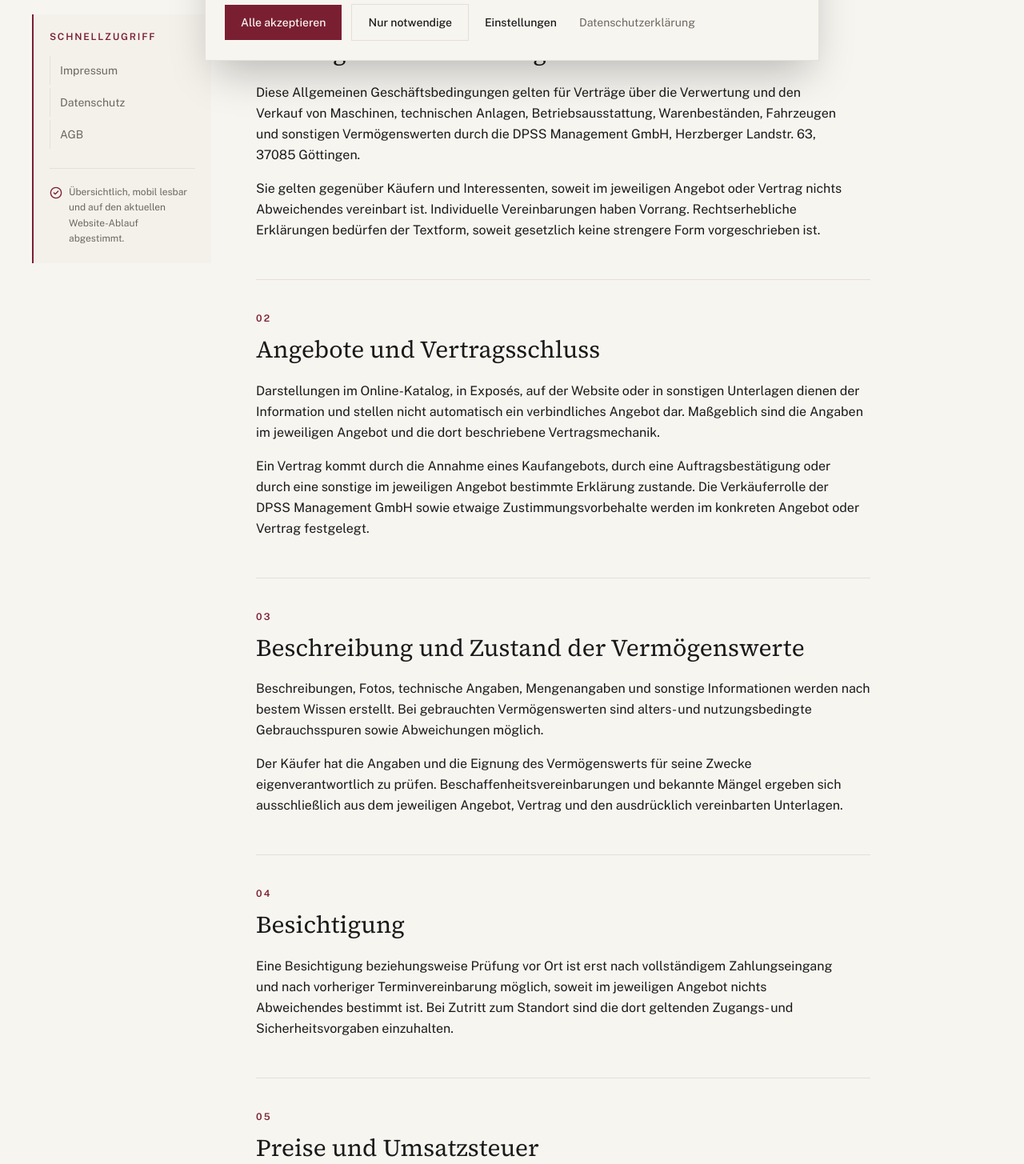
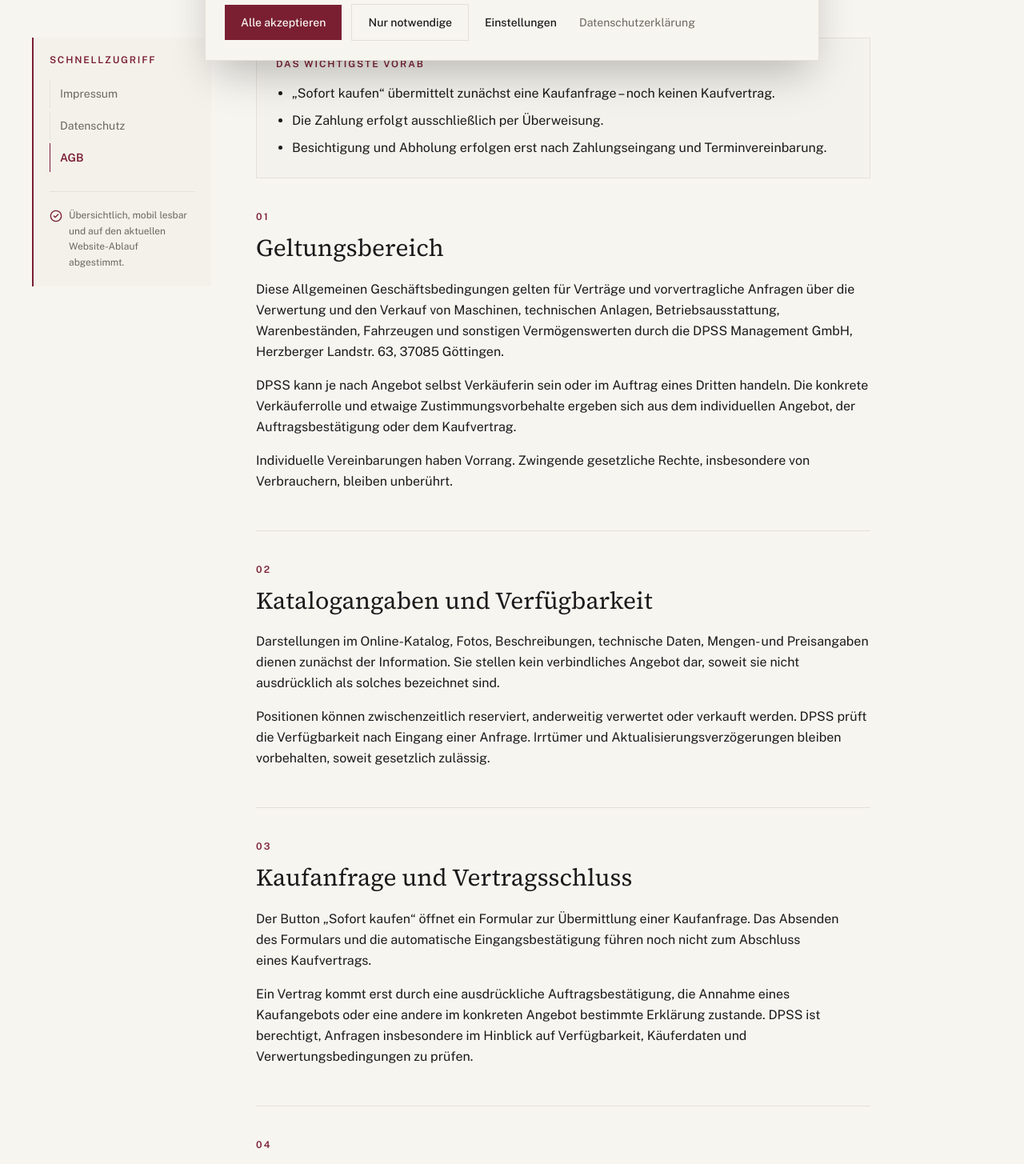
Before and after one commit to mueller433/kanzlei-website, a Next.js app: page /agb in a window 1280 px wide. Shown: the part 700-2155 px from the top of the page at 80% size. Built offline with nearby package versions, Linux system fonts and the light colour scheme.

Commit message:
Revise purchase terms and legal presentation

```diff
--- a/app/(frontend)/agb/page.tsx
+++ b/app/(frontend)/agb/page.tsx
@@ -1,127 +1,140 @@
+import Link from 'next/link'
+
 import { LegalPageLayout, LegalSection, LegalSections } from '@/components/legal-page-layout'
-
 
 export const metadata = {
   title: 'AGB | DPSS Management GmbH',
   description:
-    'Allgemeine Geschäftsbedingungen der DPSS Management GmbH für die Verwertung und den Verkauf von Vermögenswerten.',
+    'Allgemeine Geschäftsbedingungen der DPSS Management GmbH für Kaufanfragen und die Verwertung von Vermögenswerten.',
 }
 
 const sections = [
   {
-    title: '§ 1 Geltungsbereich und Allgemeines',
+    title: 'Geltungsbereich',
     paragraphs: [
-      'Diese Allgemeinen Geschäftsbedingungen gelten für Verträge über die Verwertung und den Verkauf von Maschinen, technischen Anlagen, Betriebsausstattung, Warenbeständen, Fahrzeugen und sonstigen Vermögenswerten durch die DPSS Management GmbH, Herzberger Landstr. 63, 37085 Göttingen.',
-      'Sie gelten gegenüber Käufern und Interessenten, soweit im jeweiligen Angebot oder Vertrag nichts Abweichendes vereinbart ist. Individuelle Vereinbarungen haben Vorrang. Rechtserhebliche Erklärungen bedürfen der Textform, soweit gesetzlich keine strengere Form vorgeschrieben ist.',
+      'Diese Allgemeinen Geschäftsbedingungen gelten für Verträge und vorvertragliche Anfragen über die Verwertung und den Verkauf von Maschinen, technischen Anlagen, Betriebsausstattung, Warenbeständen, Fahrzeugen und sonstigen Vermögenswerten durch die DPSS Management GmbH, Herzberger Landstr. 63, 37085 Göttingen.',
+      'DPSS kann je nach Angebot selbst Verkäuferin sein oder im Auftrag eines Dritten handeln. Die konkrete Verkäuferrolle und etwaige Zustimmungsvorbehalte ergeben sich aus dem individuellen Angebot, der Auftragsbestätigung oder dem Kaufvertrag.',
+      'Individuelle Vereinbarungen haben Vorrang. Zwingende gesetzliche Rechte, insbesondere von Verbrauchern, bleiben unberührt.',
     ],
   },
   {
-    title: '§ 2 Angebote und Vertragsschluss',
+    title: 'Katalogangaben und Verfügbarkeit',
     paragraphs: [
-      'Darstellungen im Online-Katalog, in Exposés, auf der Website oder in sonstigen Unterlagen dienen der Information und stellen nicht automatisch ein verbindliches Angebot dar. Maßgeblich sind die Angaben im jeweiligen Angebot und die dort beschriebene Vertragsmechanik.',
-      'Ein Vertrag kommt durch die Annahme eines Kaufangebots, durch eine Auftragsbestätigung oder durch eine sonstige im jeweiligen Angebot bestimmte Erklärung zustande. Die Verkäuferrolle der DPSS Management GmbH sowie etwaige Zustimmungsvorbehalte werden im konkreten Angebot oder Vertrag festgelegt.',
+      'Darstellungen im Online-Katalog, Fotos, Beschreibungen, technische Daten, Mengen- und Preisangaben dienen zunächst der Information. Sie stellen kein verbindliches Angebot dar, soweit sie nicht ausdrücklich als solches bezeichnet sind.',
+      'Positionen können zwischenzeitlich reserviert, anderweitig verwertet oder verkauft werden. DPSS prüft die Verfügbarkeit nach Eingang einer Anfrage. Irrtümer und Aktualisierungsverzögerungen bleiben vorbehalten, soweit gesetzlich zulässig.',
     ],
   },
   {
-    title: '§ 3 Beschreibung und Zustand der Vermögenswerte',
+    title: 'Kaufanfrage und Vertragsschluss',
     paragraphs: [
-      'Beschreibungen, Fotos, technische Angaben, Mengenangaben und sonstige Informationen werden nach bestem Wissen erstellt. Bei gebrauchten Vermögenswerten sind alters- und nutzungsbedingte Gebrauchsspuren sowie Abweichungen möglich.',
-      'Der Käufer hat die Angaben und die Eignung des Vermögenswerts für seine Zwecke eigenverantwortlich zu prüfen. Beschaffenheitsvereinbarungen und bekannte Mängel ergeben sich ausschließlich aus dem jeweiligen Angebot, Vertrag und den ausdrücklich vereinbarten Unterlagen.',
+      'Der Button „Sofort kaufen“ öffnet ein Formular zur Übermittlung einer Kaufanfrage. Das Absenden des Formulars und die automatische Eingangsbestätigung führen noch nicht zum Abschluss eines Kaufvertrags.',
+      'Ein Vertrag kommt erst durch eine ausdrückliche Auftragsbestätigung, die Annahme eines Kaufangebots oder eine andere im konkreten Angebot bestimmte Erklärung zustande. DPSS ist berechtigt, Anfragen insbesondere im Hinblick auf Verfügbarkeit, Käuferdaten und Verwertungsbedingungen zu prüfen.',
     ],
   },
   {
-    title: '§ 4 Besichtigung',
+    title: 'Identifikation und Nachweise',
     paragraphs: [
-      'Eine Besichtigung beziehungsweise Prüfung vor Ort ist erst nach vollständigem Zahlungseingang und nach vorheriger Terminvereinbarung möglich, soweit im jeweiligen Angebot nichts Abweichendes bestimmt ist. Bei Zutritt zum Standort sind die dort geltenden Zugangs- und Sicherheitsvorgaben einzuhalten.',
-    ],
-  },
-  {
-    title: '§ 5 Preise und Umsatzsteuer',
-    paragraphs: [
-      'Der im jeweiligen Angebot ausgewiesene Preis kann neben dem Kaufpreis weitere Kosten, eine Provision oder ein Aufgeld enthalten. Die jeweils anfallenden Beträge und die umsatzsteuerliche Behandlung werden im konkreten Angebot angegeben.',
-      'Je nach Vermögenswert und gesetzlicher Voraussetzung kann die Umsatzsteuer gesondert ausgewiesen werden oder eine andere steuerliche Behandlung Anwendung finden. Maßgeblich sind die Angaben im jeweiligen Angebot und in der Rechnung.',
-    ],
-  },
-  {
-    title: '§ 6 Zahlungsbedingungen',
-    paragraphs: [
-      'Die Zahlung ist innerhalb der im Angebot oder Vertrag bestimmten Frist und auf das dort angegebene Konto zu leisten. Soweit nichts anderes vereinbart ist, erfolgt die Übergabe erst nach vollständigem Zahlungseingang.',
-      'Bei verspäteter Zahlung gelten die gesetzlichen Folgen. Weitergehende Rechte der jeweils berechtigten Vertragspartei bleiben unberührt.',
-    ],
-  },
-  {
-    title: '§ 7 Übergabe und Abholung',
-    paragraphs: [
-      'Übergabe und Abholung erfolgen am im Angebot bezeichneten Standort und innerhalb des vereinbarten Zeitraums. Der Käufer trägt die Kosten und organisiert den Transport, die Demontage und die Verladung, soweit im Einzelfall nichts anderes vereinbart ist.',
-      'Erforderliche Genehmigungen, Hilfsmittel und Versicherungen für Transport und Abholung sind vom Käufer zu beschaffen. Der Gefahrübergang richtet sich nach den gesetzlichen Vorschriften und den Vereinbarungen im konkreten Vertrag.',
-    ],
-  },
-  {
-    title: '§ 8 Eigentumsvorbehalt',
-    paragraphs: [
-      'Das Eigentum am verkauften Vermögenswert geht erst mit vollständiger Zahlung des Kaufpreises und aller vereinbarten Nebenforderungen auf den Käufer über, soweit ein Eigentumsvorbehalt wirksam vereinbart wurde.',
-      'Bis zum Eigentumsübergang darf der Käufer den Vermögenswert nicht ohne Zustimmung verpfänden, sicherungsübereignen oder anderweitig darüber verfügen.',
-    ],
-  },
-  {
-    title: '§ 9 Gewährleistung und Sachmängelhaftung',
-    paragraphs: [
-      'Die Rechte des Käufers bei Sach- und Rechtsmängeln richten sich nach den gesetzlichen Vorschriften sowie den ausdrücklich vereinbarten Beschaffenheitsangaben. Bei gebrauchten Vermögenswerten sind Alter, Nutzung und Zustand bei der Bewertung zu berücksichtigen.',
-      'Abweichende Vereinbarungen zur Sachmängelhaftung gelten nur, soweit sie gegenüber der jeweiligen Käufergruppe gesetzlich zulässig sind. Zwingende Rechte von Verbrauchern bleiben unberührt.',
-    ],
-  },
-  {
-    title: '§ 10 Haftung',
-    paragraphs: [
-      'Die DPSS Management GmbH haftet nach den gesetzlichen Vorschriften für Schäden aus Vorsatz und grober Fahrlässigkeit sowie für Schäden aus der Verletzung des Lebens, des Körpers oder der Gesundheit.',
-      'Bei leicht fahrlässiger Verletzung wesentlicher Vertragspflichten ist die Haftung auf den vorhersehbaren, typischerweise eintretenden Schaden begrenzt. Zwingende gesetzliche Haftung bleibt unberührt.',
-    ],
-  },
-  {
-    title: '§ 11 Rücktritt, Nichtabnahme und Zahlungsverzug',
-    paragraphs: [
-      'Bei Zahlungsverzug, Nichtabnahme oder sonstiger erheblicher Pflichtverletzung stehen der jeweils berechtigten Vertragspartei die gesetzlichen Rechte zu. Dazu können insbesondere Rücktritt, Schadensersatz und die anderweitige Verwertung des Vermögenswerts gehören.',
-      'Weitergehende Folgen und eine etwaige Anrechnung bereits geleisteter Zahlungen richten sich nach den gesetzlichen Vorschriften und dem konkreten Vertrag.',
-    ],
-  },
-  {
-    title: '§ 12 Online-Verkäufe und Online-Versteigerungen',
-    paragraphs: [
-      'Für Online-Verkäufe gelten die Angaben und die Vertragsmechanik des jeweiligen Angebots. Eine Darstellung auf der Website begründet keine Verpflichtung zur Durchführung eines Verkaufs.',
-      'Sofern künftig Online-Versteigerungen angeboten werden, werden Gebotsabgabe, Bindungswirkung, Auktionsende, Mindestpreis, Zuschlag und der Umgang mit technischen Störungen in den jeweiligen Teilnahmebedingungen geregelt. Die Website bietet derzeit keine eigenständige Online-Auktionsfunktion.',
-    ],
-  },
-  {
-    title: '§ 13 Technische Verfügbarkeit',
-    paragraphs: [
-      'Die Website wird mit angemessener Sorgfalt betrieben. Vorübergehende Einschränkungen durch Wartung, technische Störungen, höhere Gewalt oder Störungen der Internetübertragung bleiben möglich. Gesetzliche Ansprüche bleiben unberührt.',
-    ],
-  },
-  {
-    title: '§ 14 Datenschutz',
-    paragraphs: [
-      'Informationen zur Verarbeitung personenbezogener Daten finden sich in der Datenschutzerklärung der DPSS Management GmbH.',
+      'Zur Prüfung einer Kaufanfrage kann DPSS erforderliche Identitäts- und bei gewerblichen Käufern Unternehmensnachweise verlangen. Die Angaben müssen vollständig, richtig und aktuell sein.',
+      'Nicht erforderliche Angaben auf Nachweisen sollen – soweit rechtlich und für die Prüfung möglich – geschwärzt werden. Einzelheiten zur Datenverarbeitung ergeben sich aus der Datenschutzerklärung.',
     ],
     link: { href: '/datenschutz', label: 'Zur Datenschutzerklärung' },
   },
   {
-    title: '§ 15 Verbraucherstreitbeilegung',
+    title: 'Beschreibung und Zustand',
     paragraphs: [
-      'Informationen zur Teilnahme an Verfahren der Verbraucherschlichtung werden im jeweiligen Angebot oder an anderer geeigneter Stelle bereitgestellt. Die gesetzlichen Informationspflichten bleiben unberührt.',
+      'Beschreibungen, Fotos und technische Angaben werden nach bestem Wissen erstellt. Bei gebrauchten Vermögenswerten sind alters-, gebrauchs- und standortbedingte Spuren sowie Abweichungen möglich.',
+      'Maßgeblich für eine vereinbarte Beschaffenheit sind ausschließlich die ausdrücklichen Angaben im individuellen Angebot oder Vertrag. Der Käufer ist dafür verantwortlich, die Eignung des Vermögenswerts für seinen vorgesehenen Zweck zu prüfen.',
     ],
   },
   {
-    title: '§ 16 Rechtswahl und Gerichtsstand',
+    title: 'Preise, Umsatzsteuer und Nebenkosten',
     paragraphs: [
-      'Es gilt deutsches Recht. Gegenüber Verbrauchern gilt diese Rechtswahl nur, soweit dadurch nicht der Schutz zwingender Bestimmungen des Staates eingeschränkt wird, in dem der Verbraucher seinen gewöhnlichen Aufenthalt hat.',
-      'Für Unternehmer ist Gerichtsstand, soweit gesetzlich zulässig, der Sitz der DPSS Management GmbH. Im Übrigen gelten die gesetzlichen Gerichtsstände.',
+      'Maßgeblich ist der im jeweiligen Angebot oder Vertrag ausgewiesene Preis. Ob Umsatzsteuer enthalten ist oder gesondert ausgewiesen wird, ergibt sich aus der konkreten Preisangabe und der Rechnung.',
+      'Provisionen, Aufgelder, Demontage-, Verlade-, Transport- oder sonstige Nebenkosten fallen nur an, wenn sie im Angebot oder Vertrag ausgewiesen beziehungsweise vereinbart sind.',
     ],
   },
   {
-    title: '§ 17 Schlussbestimmungen',
+    title: 'Zahlung',
     paragraphs: [
-      'Änderungen und Ergänzungen des Vertrags bedürfen der vereinbarten Form. Sollten einzelne Bestimmungen unwirksam sein oder werden, bleibt die Wirksamkeit der übrigen Bestimmungen unberührt. An die Stelle der unwirksamen Bestimmung tritt die gesetzliche Regelung.',
-      'Vertragssprache ist Deutsch, soweit im jeweiligen Angebot nichts anderes angegeben ist.',
+      'Soweit im Angebot oder Vertrag nichts anderes vereinbart ist, ist der Rechnungsbetrag unmittelbar nach Erhalt der Rechnung ohne Abzug per Überweisung auf das angegebene Konto zu zahlen. Barzahlungen werden nicht angenommen.',
+      'Eine Zahlung gilt erst mit vollständiger Gutschrift auf dem angegebenen Konto als erfolgt. Bei Zahlungsverzug gelten die gesetzlichen Vorschriften.',
+    ],
+  },
+  {
+    title: 'Besichtigung, Termin und Abholung',
+    paragraphs: [
+      'Besichtigung und Abholung sind erst nach vollständigem Zahlungseingang und ausschließlich nach vorheriger Terminvereinbarung möglich, soweit im individuellen Vertrag nichts Abweichendes festgelegt ist.',
+      'Der Käufer organisiert und trägt die Kosten von Demontage, Verladung und Transport, sofern nichts anderes vereinbart wurde. Er hat geeignetes Personal, Fahrzeuge, Hilfsmittel, Genehmigungen und Versicherungen bereitzustellen sowie die Zugangs- und Sicherheitsvorgaben am Standort einzuhalten.',
+    ],
+  },
+  {
+    title: 'Übergabe und Gefahrübergang',
+    paragraphs: [
+      'Übergabeort und Abholzeitraum ergeben sich aus dem Angebot oder Vertrag. Die Gefahr geht nach den gesetzlichen Vorschriften und den im konkreten Vertrag getroffenen Vereinbarungen auf den Käufer über.',
+      'Verzögert der Käufer eine vereinbarte Abholung, können nach vorheriger Mitteilung angemessene Stand-, Lager- oder zusätzliche Bearbeitungskosten berechnet werden, soweit die gesetzlichen Voraussetzungen vorliegen.',
+    ],
+  },
+  {
+    title: 'Eigentumsvorbehalt',
+    paragraphs: [
+      'Soweit wirksam vereinbart, bleibt der Vermögenswert bis zur vollständigen Zahlung des Kaufpreises und aller vereinbarten Nebenforderungen im Eigentum des jeweiligen Verkäufers.',
+      'Vor Eigentumsübergang darf der Käufer den Vermögenswert ohne Zustimmung weder verpfänden noch sicherungsübereignen oder anderweitig darüber verfügen.',
+    ],
+  },
+  {
+    title: 'Sachmängel und Gewährleistung',
+    paragraphs: [
+      'Für Sach- und Rechtsmängel gelten die gesetzlichen Vorschriften, soweit im individuellen Vertrag keine gesetzlich zulässige abweichende Vereinbarung getroffen wird.',
+      'Gegenüber Unternehmern kann die Haftung für Sachmängel bei gebrauchten Vermögenswerten im konkreten Vertrag beschränkt oder ausgeschlossen werden. Gegenüber Verbrauchern bleiben zwingende Gewährleistungsrechte unberührt.',
+    ],
+  },
+  {
+    title: 'Haftung',
+    paragraphs: [
+      'DPSS haftet unbeschränkt für Vorsatz und grobe Fahrlässigkeit, für Schäden aus der Verletzung des Lebens, des Körpers oder der Gesundheit sowie in Fällen zwingender gesetzlicher Haftung.',
+      'Bei leicht fahrlässiger Verletzung einer wesentlichen Vertragspflicht ist die Haftung auf den bei Vertragsschluss vorhersehbaren, vertragstypischen Schaden begrenzt. Wesentliche Vertragspflichten sind solche, deren Erfüllung die ordnungsgemäße Vertragsdurchführung erst ermöglicht und auf deren Einhaltung die andere Partei regelmäßig vertrauen darf.',
+    ],
+  },
+  {
+    title: 'Zahlungsverzug und Nichtabnahme',
+    paragraphs: [
+      'Bei Zahlungsverzug, Nichtabnahme oder einer sonstigen erheblichen Pflichtverletzung stehen der berechtigten Vertragspartei die gesetzlichen Rechte zu. Hierzu können insbesondere Rücktritt und Schadensersatz gehören.',
+      'Nach wirksamem Rücktritt kann der Vermögenswert anderweitig verwertet werden. Die Abrechnung bereits geleisteter Zahlungen und eines nachweisbaren Schadens richtet sich nach den gesetzlichen Vorschriften.',
+    ],
+  },
+  {
+    title: 'Verbraucher und Widerrufsrecht',
+    paragraphs: [
+      'Verbraucher im Sinne des § 13 BGB erhalten die gesetzlich erforderlichen Informationen, wenn ein Vertrag unter ausschließlicher Verwendung von Fernkommunikationsmitteln oder außerhalb von Geschäftsräumen geschlossen wird.',
+      'Soweit ein gesetzliches Widerrufsrecht besteht, wird hierüber einschließlich Muster-Widerrufsformular gesondert belehrt. Gesetzliche Ausnahmen vom Widerrufsrecht bleiben unberührt. Diese AGB ersetzen keine im Einzelfall erforderliche Widerrufsbelehrung.',
+    ],
+  },
+  {
+    title: 'Technische Verfügbarkeit',
+    paragraphs: [
+      'Wir betreiben die Website mit angemessener Sorgfalt, schulden jedoch keine jederzeit unterbrechungsfreie Verfügbarkeit. Wartung, technische Störungen, höhere Gewalt oder Störungen außerhalb unseres Einflussbereichs können den Zugriff vorübergehend beeinträchtigen.',
+      'Ist eine elektronische Übermittlung nicht möglich, kann DPSS über die im Impressum genannten Kontaktdaten erreicht werden.',
+    ],
+  },
+  {
+    title: 'Datenschutz',
+    paragraphs: [
+      'Informationen zur Verarbeitung personenbezogener Daten, insbesondere bei Kontakt- und Kaufanfragen sowie beim Hochladen von Nachweisen, finden Sie in unserer Datenschutzerklärung.',
+    ],
+    link: { href: '/datenschutz', label: 'Datenschutzerklärung öffnen' },
+  },
+  {
+    title: 'Verbraucherstreitbeilegung',
+    paragraphs: [
+      'Die DPSS Management GmbH ist nicht bereit und nicht verpflichtet, an Streitbeilegungsverfahren vor einer Verbraucherschlichtungsstelle teilzunehmen.',
+    ],
+  },
+  {
+    title: 'Rechtswahl, Gerichtsstand und Schlussbestimmungen',
+    paragraphs: [
+      'Es gilt deutsches Recht. Gegenüber Verbrauchern gilt diese Rechtswahl nur, soweit dadurch nicht der Schutz zwingender Vorschriften des Staates eingeschränkt wird, in dem der Verbraucher seinen gewöhnlichen Aufenthalt hat.',
+      'Für Unternehmer ist, soweit gesetzlich zulässig, der Sitz der DPSS Management GmbH Gerichtsstand. Im Übrigen gelten die gesetzlichen Gerichtsstände.',
+      'Sollte eine Bestimmung unwirksam sein oder werden, bleibt die Wirksamkeit der übrigen Bestimmungen unberührt. An die Stelle der unwirksamen Bestimmung treten die gesetzlichen Vorschriften. Vertragssprache ist Deutsch, soweit nichts anderes vereinbart ist.',
     ],
   },
 ] as const
@@ -130,22 +143,33 @@ export default function AGBPage() {
   return (
     <LegalPageLayout
       titel="Allgemeine Geschäftsbedingungen"
-      beschreibung="Für die Verwertung und den Verkauf von Vermögenswerten."
+      beschreibung="Regelungen für Kaufanfragen, Vertragsschluss, Zahlung und Abholung von Vermögenswerten."
+      current="agb"
+      stand="14. September 2026"
     >
+      <div className="mb-10 border border-border bg-muted/35 p-5 sm:p-6">
+        <p className="text-xs font-semibold uppercase tracking-[0.16em] text-accent">
+          Das Wichtigste vorab
+        </p>
+        <ul className="mt-4 list-disc space-y-2 pl-5 text-sm leading-relaxed text-foreground sm:text-base">
+          <li>„Sofort kaufen“ übermittelt zunächst eine Kaufanfrage – noch keinen Kaufvertrag.</li>
+          <li>Die Zahlung erfolgt ausschließlich per Überweisung.</li>
+          <li>Besichtigung und Abholung erfolgen erst nach Zahlungseingang und Terminvereinbarung.</li>
+        </ul>
+      </div>
+
       <LegalSections>
         {sections.map((section, index) => (
           <LegalSection
             key={section.title}
             nummer={String(index + 1).padStart(2, '0')}
-            titel={section.title.replace(/^§ \d+ /, '')}
+            titel={section.title}
           >
             {section.paragraphs.map((paragraph) => (
               <p key={paragraph}>{paragraph}</p>
             ))}
             {'link' in section && section.link ? (
-              <a href={section.link.href} className="underline decoration-border underline-offset-4 hover:text-accent">
-                {section.link.label}
-              </a>
+              <Link href={section.link.href}>{section.link.label}</Link>
             ) : null}
           </LegalSection>
         ))}
```
